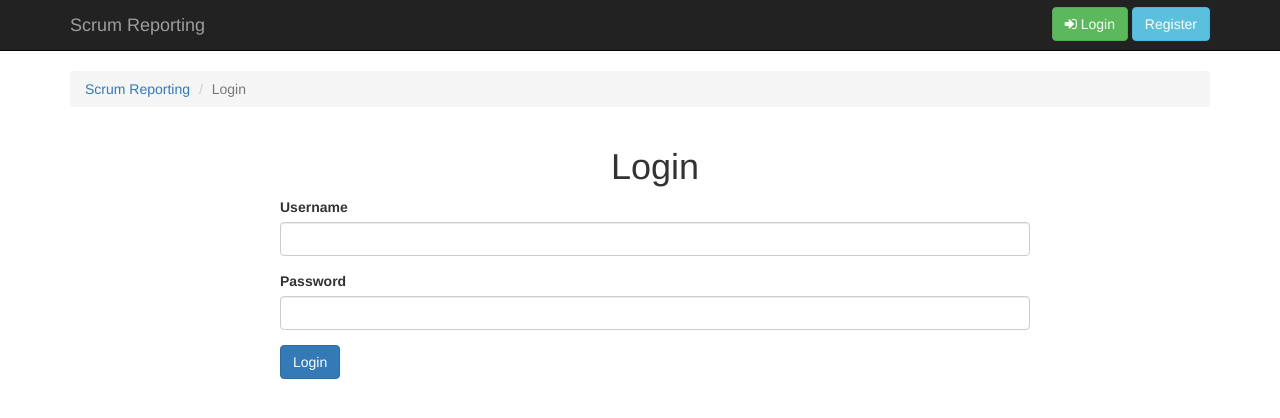
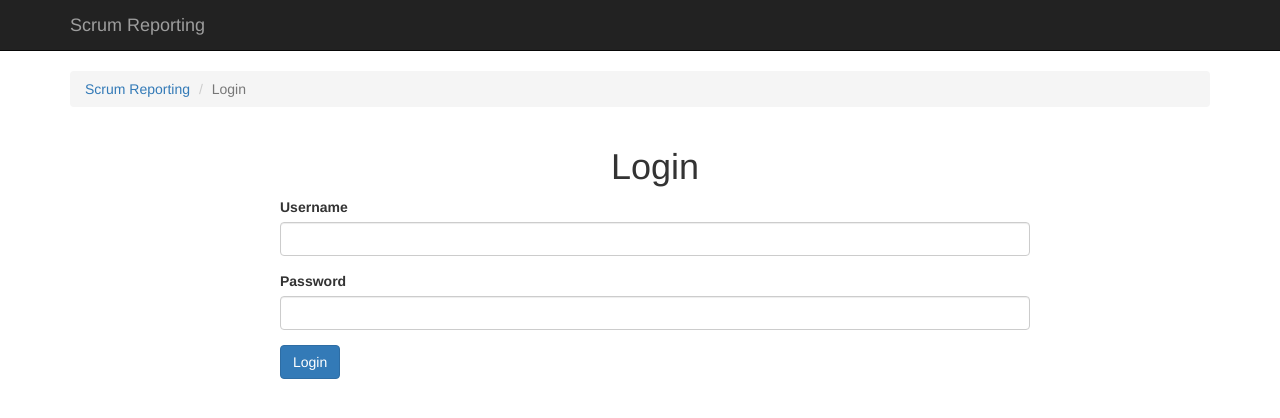
Before and after one commit to LandRegistry/scrum-reporting-frontend, a Flask app: page /login in a window 1280 px wide. Shown: the top 418 px of the page. Run offline with Flask 2, Linux system fonts and the light colour scheme; parts of the project's set-up code (start-up, migrations or seed data) failed here and were passed over; some libraries are stand-ins or nearby versions.

Commit message:
removed login

```diff
--- a/application/server.py
+++ b/application/server.py
@@ -73,7 +73,6 @@ def register():
 
 
 @app.route('/add_programme', methods=['GET', 'POST'])
-@login_required
 def add_programme():
     form = ProgrammeForm(request.form)
     if request.method == 'GET':
@@ -97,7 +96,6 @@ def add_programme():
 
 
 @app.route('/add_project/<programme_id>', methods=['GET', 'POST'])
-@login_required
 def add_project(programme_id):
 
     response = requests.get(app.config['SCRUM_API'] + '/get/programme/{0}'.format(programme_id))
@@ -152,7 +150,6 @@ def project(project_id):
 
 
 @app.route('/project/<project_id>/add_sprint', methods=['GET', 'POST'])
-@login_required
 def add_sprint(project_id):
     response = requests.get(app.config['SCRUM_API'] + '/get/project/{0}'.format(project_id))
     project_data = response.json()
@@ -444,7 +441,6 @@ def view_team(project_id, sprint_id):
 
 
 @app.route('/project/<project_id>/<sprint_id>/team/update_team_availability', methods=['POST'])
-@login_required
 def update_team_availability(project_id, sprint_id):
 
     response = requests.get(app.config['SCRUM_API'] + '/get/project/{0}'.format(project_id, sprint_id))
@@ -462,7 +458,6 @@ def update_team_availability(project_id, sprint_id):
 
 
 @app.route('/project/<project_id>/<sprint_id>/team/add_person', methods=['POST'])
-@login_required
 def add_person(project_id, sprint_id):
 
     response = requests.get(app.config['SCRUM_API'] + '/get/project/{0}'.format(project_id, sprint_id))
@@ -486,7 +481,6 @@ def add_person(project_id, sprint_id):
 
 
 @app.route('/project/<project_id>/<sprint_id>/team/update_status/<sprintpeoplerecord_id>', methods=['POST'])
-@login_required
 def team_update_status(project_id, sprint_id, sprintpeoplerecord_id):
 
     response = requests.get(app.config['SCRUM_API'] + '/get/project/{0}'.format(project_id, sprint_id))
@@ -514,7 +508,6 @@ def script_json(project_id, sprint_id):
 
 
 @app.route('/project/<project_id>/<sprint_id>/team/remove_person', methods=['POST'])
-@login_required
 def delete_person(project_id, sprint_id):
 
     response = requests.get(app.config['SCRUM_API'] + '/delete/sprintperson/{0}'.format(request.form['person_id']))
@@ -523,7 +516,6 @@ def delete_person(project_id, sprint_id):
 
 
 @app.route('/project/<project_id>/edit_sprint/<sprint_id>', methods=['GET', 'POST'])
-@login_required
 def edit_sprint(project_id, sprint_id):
     response = requests.get(app.config['SCRUM_API'] + '/get/project/{0}'.format(project_id, sprint_id))
     project_data = response.json()
@@ -576,7 +568,6 @@ def edit_sprint(project_id, sprint_id):
     return render_template('edit_sprint.html', project_data=project_data, sprint_data=sprint_data, form=form)
 
 @app.route('/project/<project_id>/edit_sprint/<sprint_id>/field', methods=['POST'])
-@login_required
 def edit_sprint_field(project_id, sprint_id):
     response = requests.get(app.config['SCRUM_API'] + '/get/project/{0}/{1}'.format(project_id, sprint_id))
     sprint_data = response.json()
@@ -587,7 +578,6 @@ def edit_sprint_field(project_id, sprint_id):
     return 'ok'
 
 @app.route('/edit_project/<project_id>', methods=['GET', 'POST'])
-@login_required
 def edit_project(project_id):
     response = requests.get(app.config['SCRUM_API'] + '/get/project/{0}'.format(project_id))
     project_data = response.json()
@@ -628,7 +618,6 @@ def edit_project(project_id):
         return render_template('edit_project.html', project_data=project_data, form=form)
 
 @app.route('/edit_programme/<programme_id>', methods=['GET', 'POST'])
-@login_required
 def edit_programme(programme_id):
     response = requests.get(app.config['SCRUM_API'] + '/get/programme/{0}'.format(programme_id))
     programme_data = response.json()
@@ -667,7 +656,6 @@ def edit_programme(programme_id):
 
 
 @app.route('/project/<project_id>/edit_sprint/<sprint_id>/burndown', methods=['GET', 'POST'])
-@login_required
 def burndown(project_id, sprint_id):
     response = requests.get(app.config['SCRUM_API'] + '/get/project/{0}'.format(project_id, sprint_id))
     project_data = response.json()
@@ -738,7 +726,6 @@ def burndown(project_id, sprint_id):
 
 
 @app.route('/project/<project_id>/edit_sprint/<sprint_id>/daytypes', methods=['GET', 'POST'])
-@login_required
 def edit_daytypes(project_id, sprint_id):
     response = requests.get(app.config['SCRUM_API'] + '/get/project/{0}'.format(project_id, sprint_id))
     project_data = response.json()
@@ -775,7 +762,6 @@ def edit_daytypes(project_id, sprint_id):
 
 
 @app.route('/project/<project_id>/edit_sprint/<sprint_id>/removedaytype/<daytype_id>', methods=['GET', 'POST'])
-@login_required
 def delete_daytype(project_id, sprint_id, daytype_id):
     response = requests.get(app.config['SCRUM_API'] + '/delete/daytype/{0}'.format(daytype_id))
     flash('Day Type Removed')
@@ -783,20 +769,17 @@ def delete_daytype(project_id, sprint_id, daytype_id):
 
 
 @app.route('/delete/sprint/<project_id>/<sprint_id>', methods=['GET', 'POST'])
-@login_required
 def delete_sprint(project_id, sprint_id):
     response = requests.get(app.config['SCRUM_API'] + '/delete/sprint/{0}'.format(sprint_id))
     return redirect(url_for('project', project_id=project_id))
 
 
 @app.route('/delete/project/<project_id>', methods=['GET', 'POST'])
-@login_required
 def delete_project(project_id):
     response = requests.get(app.config['SCRUM_API'] + '/delete/project/{0}'.format(project_id))
     return redirect(url_for('index'))
 
 @app.route('/delete/programme/<programme_id>', methods=['GET', 'POST'])
-@login_required
 def delete_programme(programme_id):
     response = requests.get(app.config['SCRUM_API'] + '/delete/programme/{0}'.format(programme_id))
     return redirect(url_for('index'))
--- a/application/templates/base.html
+++ b/application/templates/base.html
@@ -32,12 +32,6 @@
 
 
         <div class="pull-right" style="margin-top:7px;margin-bottom:7px">
-          {% if current_user.is_authenticated() %}
-            <a href="/logout" class="btn btn-danger"><i class="fa fa-sign-out"></i> Logout</a>
-          {% else %}
-            <a href="/login" class="btn btn-success"><i class="fa fa-sign-in"></i> Login</a>
-            <a href="/register" class="btn btn-info">Register</a>
-          {% endif %}
         </div><!--/.nav-collapse -->
       </div>
     </nav>
--- a/application/templates/index.html
+++ b/application/templates/index.html
@@ -14,7 +14,7 @@
         <a href="/programme/{{ data_field.id }}">{{ data_field.name }}</a>
         </div>
         <div class="col-sm-5">
-          {% if current_user.is_authenticated() %}
+          {% if 1 == 1 %}
           <a href="/add_project/{{ data_field.id }}" class="btn btn-success pull-right" style="margin:5px"><i class="fa fa-plus"></i> New Project</a>
           {% endif %}
         </div>
@@ -82,7 +82,7 @@
 
   {% endfor %}
 
-  {% if current_user.is_authenticated() %}
+  {% if 1 == 1 %}
   <div class="row">
     <div class="col-sm-12">
       <a href="/add_programme" class="btn btn-success pull-right"><i class="fa fa-plus"></i> Add New Programme</a>
--- a/application/templates/programme.html
+++ b/application/templates/programme.html
@@ -14,7 +14,7 @@
         {{ data.name }}
         </div>
         <div class="col-sm-5">
-          {% if current_user.is_authenticated() %}
+          {% if 1 == 1 %}
           <a href="/add_project/{{ data.id }}" class="btn btn-success pull-right" style="margin:5px"><i class="fa fa-plus"></i> New Project</a>
           <a href="/edit_programme/{{data.id}}" class="btn btn-info pull-right" style="margin:5px"><i class="fa fa-pencil-square-o"></i> Edit Programme</a>
           {% endif %}
--- a/application/templates/project.html
+++ b/application/templates/project.html
@@ -30,7 +30,7 @@
       {{project_data.name}}
       </div>
       <div class="col-sm-4">
-        {% if current_user.is_authenticated() %}
+        {% if 1 == 1 %}
         <a href="/project/{{project_data.id}}/add_sprint" class="btn btn-success pull-right" style="margin:5px"><i class="fa fa-plus"></i> Add New Sprint</a>
         <a href="/edit_project/{{project_data.id}}" class="btn btn-info pull-right" style="margin:5px"><i class="fa fa-pencil-square-o"></i> Edit Project</a>
         {% endif %}
```
Also changed, not shown: application/templates/sprint.html (+5 -5 lines), application/templates/team.html (+4 -4 lines).
